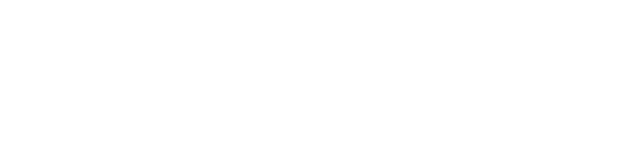
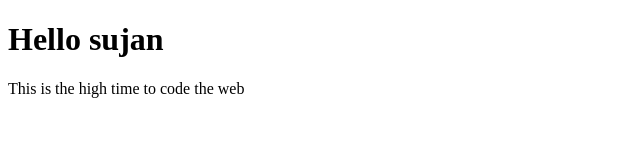
Before and after one commit to sujancse5bu/git-one, a plain HTML site: page index.html in a window 1280 px wide. Shown: the whole page, without its empty margins (0-640 px from the left). Drawn offline with Linux system fonts and the light colour scheme.

Commit message:
Added h1 and p

```diff
--- a/index.html
+++ b/index.html
@@ -7,6 +7,7 @@
   <title>Test git</title>
 </head>
 <body>
-
+<h1>Hello sujan</h1>
+<p>This is the high time to code the web</p>
 </body>
 </html>
```
